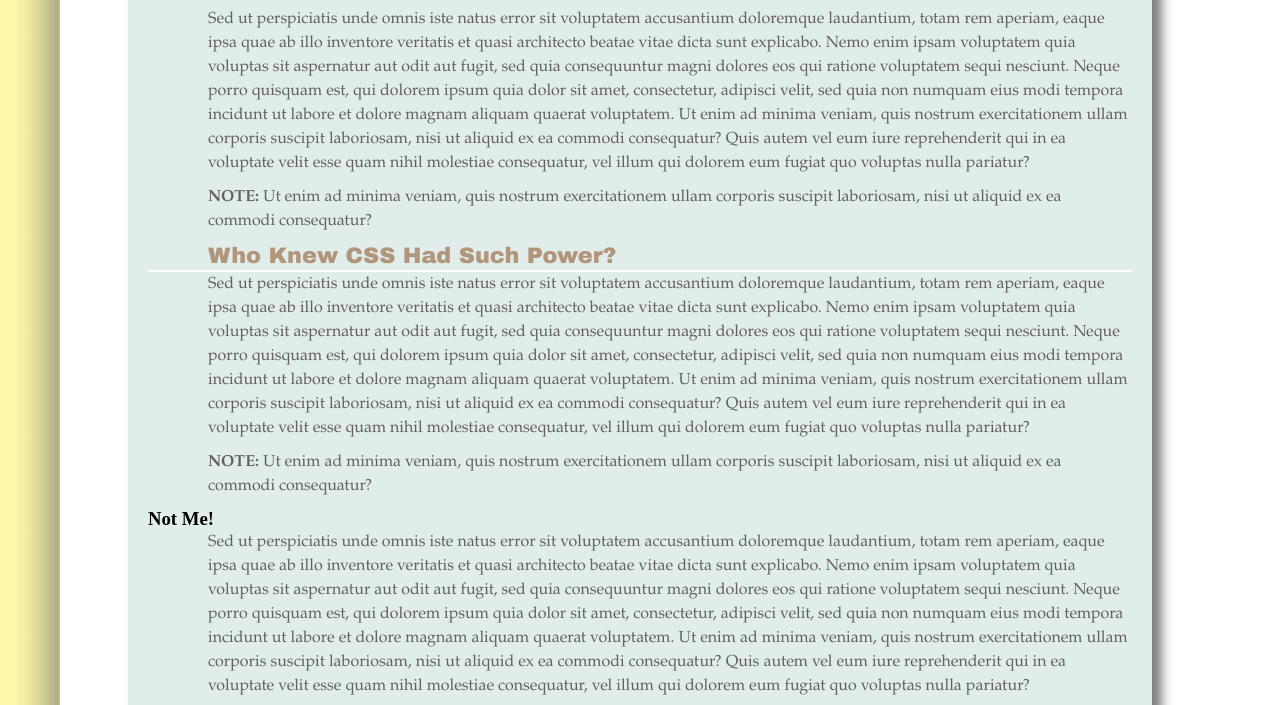
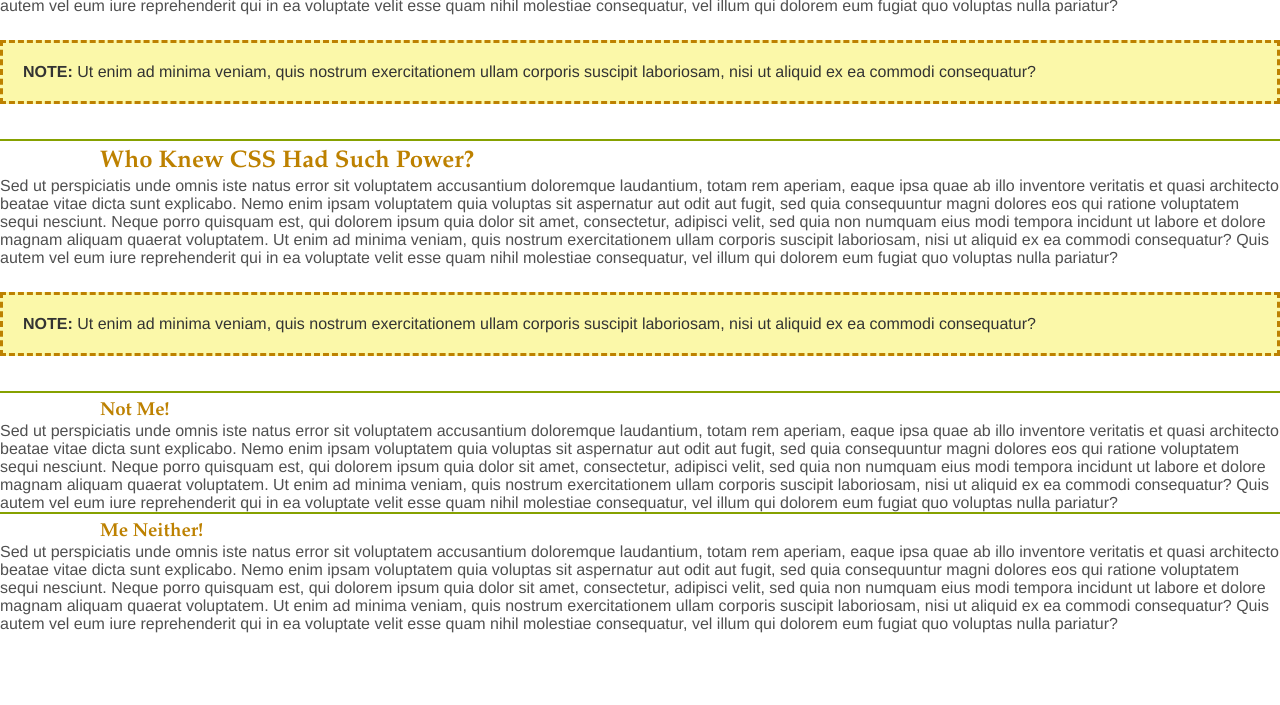
Before and after one commit to johnclamy/hardwareinterfaceproject, a website built with Vite: page index.html in a window 1280 px wide. Shown: the part 374-1079 px from the top of the page. After the commit the page ends 1007 px from the top, so only its background shows below. Built offline with nearby package versions, Linux system fonts and the light colour scheme; files whose address does not match are found by name.

Commit message:
define a note class on paragraphs

```diff
--- a/index.html
+++ b/index.html
@@ -24,7 +24,7 @@
 		consequatur? Quis autem vel eum iure reprehenderit qui in ea voluptate velit esse quam nihil molestiae consequatur,
 		vel illum qui dolorem eum fugiat quo voluptas nulla pariatur?
 	</p>
-	<p><strong>NOTE:</strong> Ut enim ad minima veniam, quis nostrum exercitationem ullam corporis suscipit laboriosam, nisi
+	<p class="note"><strong>NOTE:</strong> Ut enim ad minima veniam, quis nostrum exercitationem ullam corporis suscipit laboriosam, nisi
 		ut aliquid ex ea commodi consequatur?
 	</p>
 	<h2>Who Knew CSS Had Such Power?</h2>
@@ -37,7 +37,7 @@
 		consequatur? Quis autem vel eum iure reprehenderit qui in ea voluptate velit esse quam nihil molestiae consequatur,
 		vel illum qui dolorem eum fugiat quo voluptas nulla pariatur?
 	</p>
-	<p><strong>NOTE:</strong> Ut enim ad minima veniam, quis nostrum exercitationem ullam corporis suscipit laboriosam, nisi
+	<p class="note"><strong>NOTE:</strong> Ut enim ad minima veniam, quis nostrum exercitationem ullam corporis suscipit laboriosam, nisi
 		ut aliquid ex ea commodi consequatur?
 	</p>
 	<h3>Not Me!</h3>
--- a/src/style.css
+++ b/src/style.css
@@ -1,86 +1,36 @@
-/* base styles */
-
 * {
     box-sizing: border-box;
     margin: 0;
     padding: 0;
 }
 
-html {
-    padding-top: 25px;
-    background-image: url('/assets/imgs/bg_page.png');
-}
-
-body {
-    margin: 0 auto;
-    width: 90%;
-    background-color: #e1edeb;
-    padding: 10px;
+img {
+    max-width: 100%;
+    height: auto;
+    display: block;
 }
 
 h1,
-h2 {
-    font-family: 'Gravitas One', 'Arial Black', serif;
-    font-weight: normal;
-}
-
-h1 {
-    font-size: 1.6em;
-    color: #666;
-}
-
-h2 {
-    font-size: 1.4em;
-    color: #b1967c;
-    border-bottom: 2px solid #fff;
-    background: url('/assets/imgs/head-icon.png') no-repeat 10px 5px;
-    padding: 0 0 2px 60px;
+h2,
+h3 {
+    color: #bd8100;
+    font-family: Baskerville, 'Palatino Linotype', Times, serif;
+    border-top: 2px solid #86a100;
+    padding-top:7px;
+    padding-left: 100px;
 }
 
 p {
-    font-family: 'Palatino Linotype', Baskerville, serif;
-    color: #616161;
-    line-height: 150%;
-    margin-bottom: 10px;
+    color: #505050;
+    font-size: 1em;
+    font-family: 'Helvetica Neue', Helvetica, Arial, sans-serif;
 }
 
-
-/* custom styles */
-
-.page-title {
-    text-transform: capitalize;
+.note {
+    color: #333;
+    border: 3px dashed #bd8100;
+    background-color: #fbf8a9;
+    margin-top: 25px;
+    margin-bottom: 35px;
+    padding: 20px;
 }
-
-.page-title__tech-name {
-    text-transform: uppercase;
-    font-family: 'Gravitas One', 'Arial Black', serif;
-    font-weight: normal;
-}
-
-.intro {
-    color: #6a94cc;
-    font-family: Arial, Helvetica, sans-serif;
-    font-size: 1.2em;
-    margin-bottom: 20px;
-}
-
-/* --- media queries --- */
-@media (min-width: 768px) {
-    body {
-        width: 80%;
-        padding: 20px;
-        box-shadow: 10px 10px 10px rgba(0, 0, 0, 0.5);
-    }
-
-    h1 {
-        font-size: 3em;
-    }
-
-    p {
-        margin-left: 60px;
-    }
-
-    .intro {
-        margin-bottom: 25px;
-    }
-}
```
